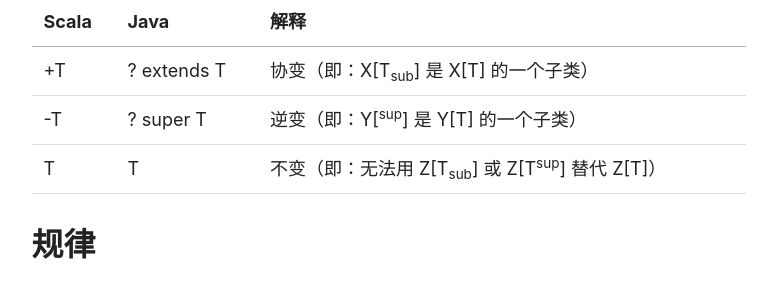
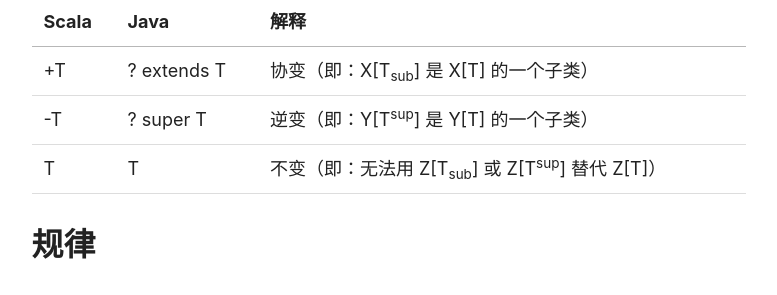
Before and after one commit to folinhuakai/folinhuakai.github.io, a Jekyll site: the page built from _posts/articles/2016-07-14-covariant-and-contravariant.md, in a window 1280 px wide and 900 px high, scrolled down 4882 px. Shown: the part 151-446 px from the top of the window, without its empty margins (348-1125 px from the left). Built offline with Jekyll 4.4.1, drawn with Linux system fonts in a browser that asks for light colours; nearby versions of some CDN libraries; comment, search, counter and statistics services are not loaded.

```diff
--- a/_posts/articles/2016-07-14-covariant-and-contravariant.md
+++ b/_posts/articles/2016-07-14-covariant-and-contravariant.md
@@ -153,7 +153,7 @@ Student student = students.get(0);
 | Scala | Java | 解释 |
 |:--------|:--------|:--------|
 | +T   | ? extends T | 协变（即：X[T<sub>sub</sub>] 是 X[T] 的一个子类） |
-| -T   | ? super T   | 逆变（即：Y[<sup>sup</sup>] 是 Y[T] 的一个子类） |
+| -T   | ? super T   | 逆变（即：Y[T<sup>sup</sup>] 是 Y[T] 的一个子类） |
 | T    | T           | 不变（即：无法用 Z[T<sub>sub</sub>] 或 Z[T<sup>sup</sup>] 替代 Z[T]） |
 {: .table}
 
```
